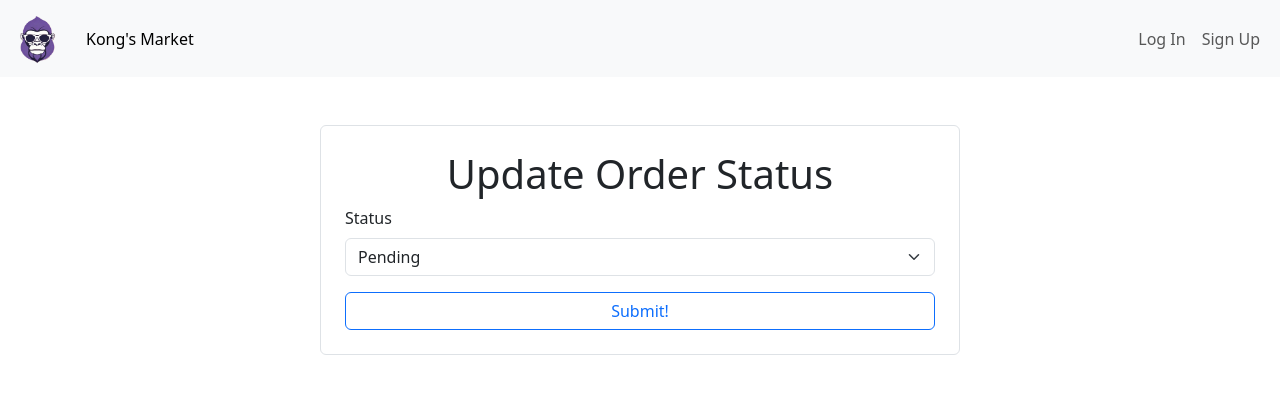
After one commit to Debiddo618/purple-gorilla-marketplace, a Django app: page /order/1/update in a window 1280 px wide. The commit adds this page. Shown: the top 394 px of the page. Run offline with Django 4.2, Linux system fonts and the light colour scheme; tables that the repository leaves empty hold one stand-in row (values such as "Sample post").

Commit message:
allow seller to update the order

```diff
--- a/purplegorilla/models.py
+++ b/purplegorilla/models.py
@@ -4,27 +4,18 @@ from django.urls import reverse
 from decimal import Decimal
 
 
-CATEGORIES = (
-    ('G', 'Generic'),
-    ('E', 'Electronics'),
-    ('F', 'Fashion'),
-    ('HF', 'Home and Furnitures'),
-    ('BH', 'Beauty and Health'),
-    ('BM', 'Books and Media'),
-    ('SO', 'Sports and Outdoor'),
-    ('TB', 'Toys and Baby Products'),
-    ('FB', 'Food and Beverages')
-)
-
-STATUS = (
-    ('Pending', 'Pending'),
-    ('Shipped', 'Shipped'),
-    ('Delivered', 'Delivered'),
-    ('Cancelled', 'Cancelled'),
-)
-
-
 class Product(models.Model):
+    CATEGORIES = (
+        ('G', 'Generic'),
+        ('E', 'Electronics'),
+        ('F', 'Fashion'),
+        ('HF', 'Home and Furnitures'),
+        ('BH', 'Beauty and Health'),
+        ('BM', 'Books and Media'),
+        ('SO', 'Sports and Outdoor'),
+        ('TB', 'Toys and Baby Products'),
+        ('FB', 'Food and Beverages')
+    )
     name = models.CharField(max_length=100)
     price = models.DecimalField(max_digits=10, decimal_places=2)
     description = models.TextField(max_length=250)
@@ -59,6 +50,12 @@ class Product(models.Model):
 
 
 class Order(models.Model):
+    STATUS = (
+        ('Pending', 'Pending'),
+        ('Shipped', 'Shipped'),
+        ('Delivered', 'Delivered'),
+        ('Cancelled', 'Cancelled'),
+    )
     user = models.ForeignKey(User, on_delete=models.CASCADE)
     product = models.ForeignKey(Product, on_delete=models.CASCADE)
     status = models.CharField(
@@ -72,3 +69,6 @@ class Order(models.Model):
 
     def __str__(self):
         return f"Order {self.id} by {self.user.username}"
+
+    def get_absolute_url(self):
+        return reverse('user', kwargs={'user_id': self.user_id})
--- /dev/null
+++ b/purplegorilla/templates/purplegorilla/order_form.html
@@ -0,0 +1,21 @@
+{% extends 'base.html' %}
+{% load static %}
+{% load form_tags %}
+
+{% block head %}
+{% comment %} <link rel="stylesheet" href="{% static 'css/form.css' %}" /> {% endcomment %}
+{% endblock %}
+
+{% block content %}
+    <form action="" method="post" class='w-50 mx-auto mt-5 border rounded p-4'>
+        {% csrf_token %}
+        {% if order %}
+        <h1 class='text-center'>Update Order Status</h1>
+        {% endif %}
+        <div class="mb-3">
+            <label for="id_status" class="form-label">Status</label>
+            {{ form.status|add_class:"form-select" }}
+        </div>
+        <button type="submit" class="btn btn-outline-primary w-100">Submit!</button>
+    </form>
+{% endblock %}
--- a/purplegorilla/urls.py
+++ b/purplegorilla/urls.py
@@ -12,8 +12,10 @@ urlpatterns = [
          views.ProductDelete.as_view(), name='product-delete'),
     path('product/<int:product_id>', views.product_detail, name="product-detail"),
     path('order/<int:product_id>', views.confirm_order, name="order-confirm"),
+    path('order/<int:pk>/update',
+         views.OrderUpdate.as_view(), name="order-update"),
     path('order/<int:pk>/delete', views.OrderDelete.as_view(), name="order-delete"),
-    path('order/<int:order_id>/detail', views.order_update, name="order-detail"),
+    path('order/<int:order_id>/detail', views.order_detail, name="order-detail"),
     path('order/create/<int:user_id>/<int:product_id>',
          views.order_create, name="order-create"),
     path('accounts/signup/', views.signup, name='signup'),
--- a/purplegorilla/views.py
+++ b/purplegorilla/views.py
@@ -4,10 +4,16 @@ from django.contrib.auth.forms import UserCreationForm
 from django.contrib.auth import login
 from django.contrib.auth.views import LoginView
 from django.urls import reverse
+from django.db.models import Q
 from .models import Product, Order
 from decimal import Decimal
 
 # Create your views here.
+
+
+class OrderUpdate(UpdateView):
+    model = Order
+    fields = ['status']
 
 
 class OrderDelete(DeleteView):
@@ -22,7 +28,7 @@ class OrderDelete(DeleteView):
         return reverse('user', kwargs={'user_id': user_id})
 
 
-def order_update(request, order_id):
+def order_detail(request, order_id):
     order = Order.objects.get(id=order_id)
     return render(request, 'orders/detail.html', {'order': order})
 
@@ -59,7 +65,10 @@ def index(request):
 
 
 def user(request, user_id):
-    orders = Order.objects.filter(user_id=user_id)
+
+    # get orders that belongs to the buyer and also associated with the seller
+    orders = Order.objects.filter(
+        Q(user_id=user_id) | Q(product__user_id=user_id))
     products = Product.objects.filter(user_id=user_id)
     return render(request, 'user.html', {'products': products, 'orders': orders})
 
```
Also changed, not shown: purplegorilla/templates/user.html (+42 -4 lines).
